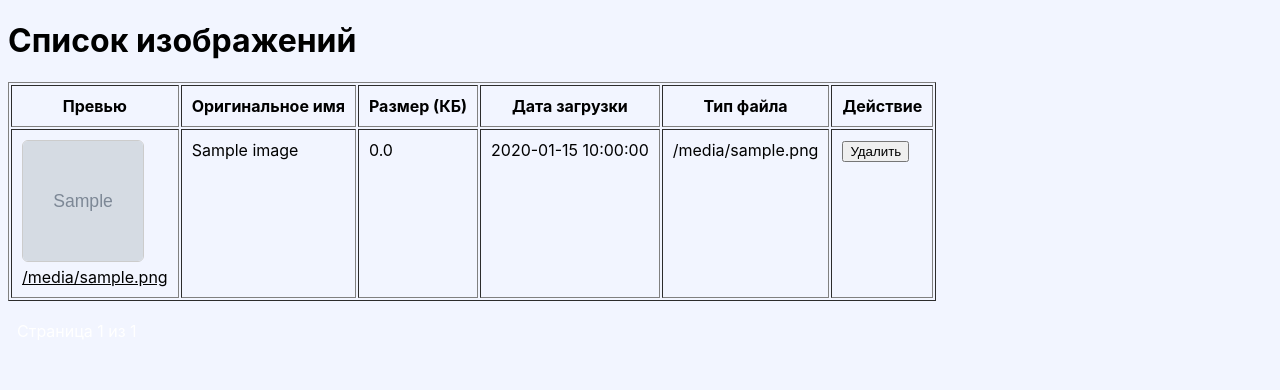
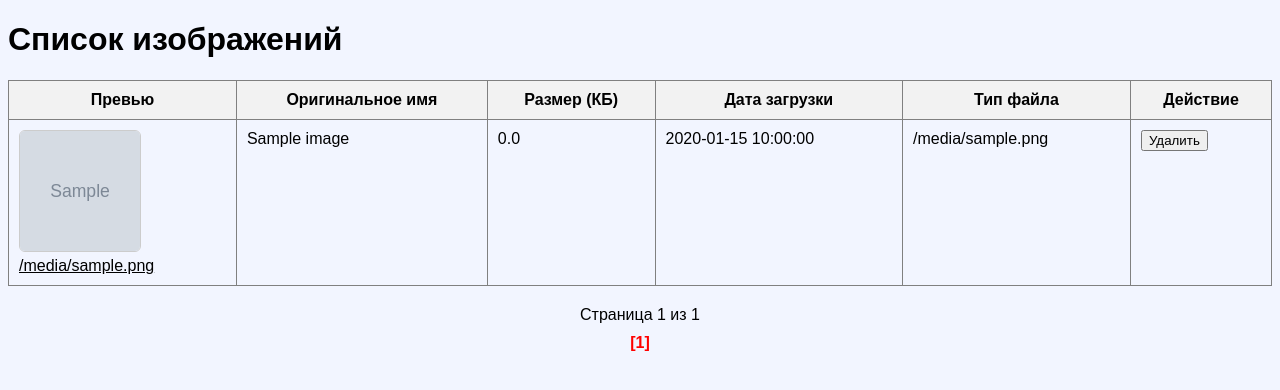
Before and after one commit to aolgakazakova-max/Images_server-25, a Flask app: template templates/images_list.html in a window 1280 px wide. Shown: the top 390 px of the page. Run offline with Flask 3, Linux system fonts and the light colour scheme; the template is opened without the code that fills it: most values are stand-ins (such as "Sample title", 1, 10 or a date in 2020); grey boxes marked "Sample" are stand-in pictures; parts of the project's set-up code (start-up, migrations or seed data) failed here and were passed over.

Commit message:
Stable version before adding backup feature

```diff
--- a/database/db.py
+++ b/database/db.py
@@ -7,5 +7,5 @@ def get_connection():
         user=os.getenv('DB_USER'),
         dbname=os.getenv('DB_NAME'),
         password=os.getenv('DB_PASSWORD'),
-        port=int(os.getenv('DB_PORT')
+        port=int(os.getenv('DB_PORT'))
     )
--- a/templates/images_list.html
+++ b/templates/images_list.html
@@ -12,6 +12,15 @@
             color: #000 !important;
         }
 
+        body {
+            font-family: Arial, sans-serif;
+        }
+
+        table {
+            border-collapse: collapse;
+            width: 100%;
+        }
+
         img.preview {
             width: 120px;
             height: 120px;
@@ -24,6 +33,28 @@
 
         td {
             vertical-align: top;
+            padding: 10px;
+        }
+
+        th {
+            padding: 10px;
+            background: #f2f2f2;
+        }
+
+        .pagination {
+            margin-top: 20px;
+            text-align: center;
+            color: black;
+        }
+
+        .pagination a {
+            margin: 0 5px;
+            text-decoration: none;
+        }
+
+        .current-page {
+            color: red;
+            font-weight: bold;
         }
     </style>
 
@@ -35,7 +66,7 @@
 
 {% if images %}
 
-<table border="1" cellpadding="10">
+<table border="1">
 
     <thead>
         <tr>
@@ -56,42 +87,25 @@
 
             <td>
                 <a href="/images/{{ img.filename }}" target="_blank">
-
-                    <img
-                        src="/images/{{ img.filename }}"
-                        alt="{{ img.filename }}"
-                        class="preview"
-                    >
-
+                    <img src="/images/{{ img.filename }}"
+                         alt="{{ img.filename }}"
+                         class="preview">
                     {{ img.filename }}
-
                 </a>
             </td>
 
-            <td>
-                {{ img.original_name }}
-            </td>
+            <td>{{ img.original_name }}</td>
 
-            <td>
-                {{ ((img.size or 0) / 1024)|round(2) }}
-            </td>
+            <td>{{ ((img.size or 0) / 1024)|round(2) }}</td>
 
-            <td>
-                {{ img.upload_time }}
-            </td>
+            <td>{{ img.upload_time }}</td>
 
-            <td>
-                {{ img.file_type }}
-            </td>
+            <td>{{ img.file_type }}</td>
 
             <td>
                 <form action="{{ url_for('delete_image', image_id=img.id) }}"
                       method="post">
-
-                    <button type="submit">
-                        Удалить
-                    </button>
-
+                    <button type="submit">Удалить</button>
                 </form>
             </td>
 
@@ -109,27 +123,22 @@
 
 {% endif %}
 
-<br>
+<!-- ПАГИНАЦИЯ -->
+<div class="pagination">
 
-<div>
+    <div style="margin-bottom:10px;">
+        Страница {{ page }} из {{ total_pages }}
+    </div>
 
-{% if page > 1 %}
-    <a href="{{ url_for('images_list', page=page-1) }}">
-        ← Предыдущая
-    </a>
-{% endif %}
-
-&nbsp;
-
-Страница {{ page }} из {{ total_pages }}
-
-&nbsp;
-
-{% if page < total_pages %}
-    <a href="{{ url_for('images_list', page=page+1) }}">
-        Следующая →
-    </a>
-{% endif %}
+    {% for p in range(1, total_pages + 1) %}
+        {% if p == page %}
+            <span class="current-page">[{{ p }}]</span>
+        {% else %}
+            <a href="{{ url_for('images_list', page=p) }}">
+                {{ p }}
+            </a>
+        {% endif %}
+    {% endfor %}
 
 </div>
 
```
Also changed, not shown: docker-compose.yml (+7 -7 lines).
